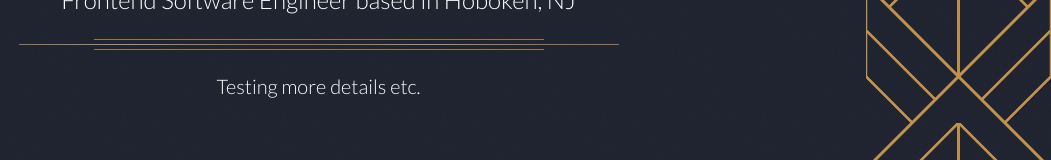
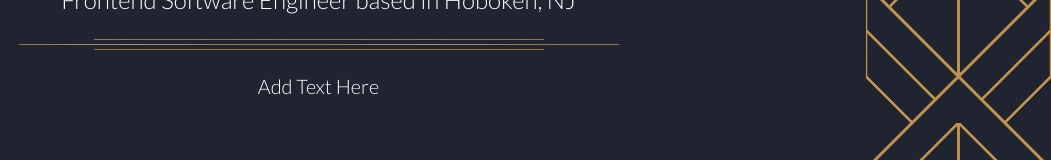
Before and after one commit to ckovacsdev/ckdev, a React (Vite) app: page / in a window 1280 px wide. Shown: the part 386-546 px from the top of the page, without its empty margins (229-1280 px from the left). Built offline with nearby package versions, Linux system fonts and the light colour scheme.

Commit message:
sample text

```diff
--- a/src/pages/home.tsx
+++ b/src/pages/home.tsx
@@ -13,7 +13,7 @@ export const Home = () => {
                         <DecoRule />
                     </div>
                     <p className='home-details'>
-                        Testing more details etc.
+                        Add Text Here
                     </p>
                 </div>
             </div>
```
